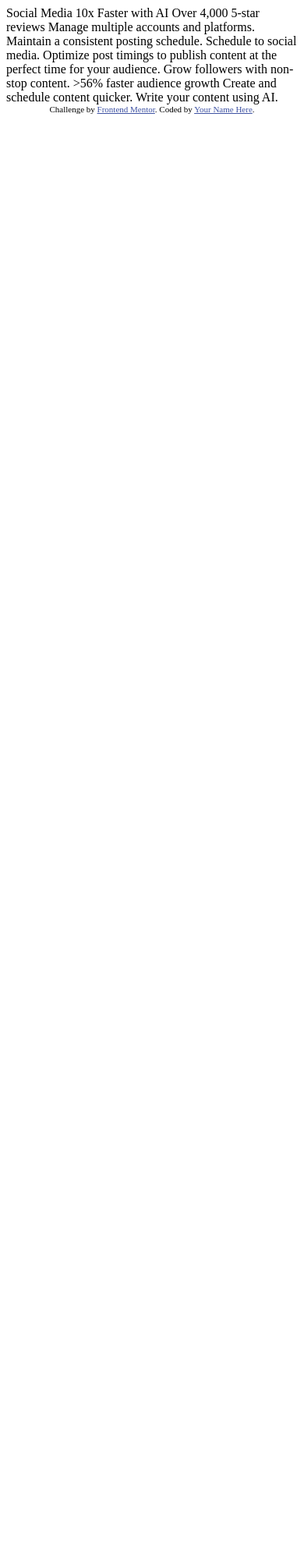
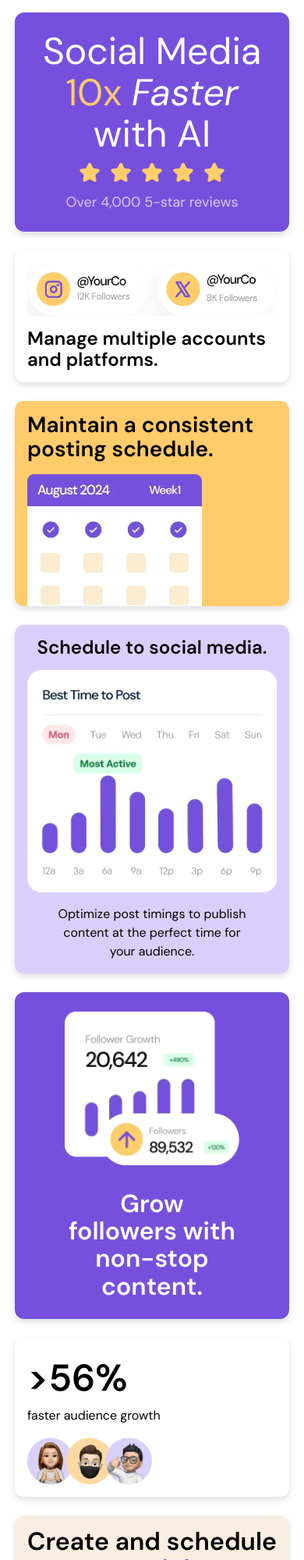
Before and after one commit to Mazz100/Bento-grid-fm, a website: page index.html in a window 390 px wide. Shown: the top 2000 px of the page at 78% size. Before the commit the page ends 844 px from the top, so only its background shows below. Drawn offline with Linux system fonts and the light colour scheme.

Commit message:
Mobile Layout

```diff
--- a/index.html
+++ b/index.html
@@ -1,42 +1,93 @@
 <!DOCTYPE html>
 <html lang="en">
+
 <head>
   <meta charset="UTF-8">
-  <meta name="viewport" content="width=device-width, initial-scale=1.0"> <!-- displays site properly based on user's device -->
+  <meta name="viewport" content="width=device-width, initial-scale=1.0">
+  <!-- displays site properly based on user's device -->
 
   <link rel="icon" type="image/png" sizes="32x32" href="./assets/images/favicon-32x32.png">
+  <link rel="stylesheet" href="build/style.css">
+
+  <!--Google fonts-->
+  <link rel="preconnect" href="https://fonts.googleapis.com">
+  <link rel="preconnect" href="https://fonts.gstatic.com" crossorigin>
+  <link
+    href="https://fonts.googleapis.com/css2?family=DM+Sans:ital,opsz,wght@0,9..40,100..1000;1,9..40,100..1000&display=swap"
+    rel="stylesheet">
 
   <title>Frontend Mentor | Bento grid</title>
 
-  <!-- Feel free to remove these styles or customise in your own stylesheet 👍 -->
-  <style>
-    .attribution { font-size: 11px; text-align: center; }
-    .attribution a { color: hsl(228, 45%, 44%); }
-  </style>
 </head>
+
 <body>
 
-  Social Media 10x Faster with AI
-  Over 4,000 5-star reviews
+  <main class="main">
+    <!-- <h1 class="visually-hidden">Social media AI assistant</h1> -->
+    <div class="card card-1">
+      <h2 class="card-1-heading">
+        Social Media <span>10x</span>
+        <i>Faster</i> with AI
+      </h2>
+      <img class="card-1-img" src="assets/images/illustration-five-stars.webp" alt="">
+      <p class="card-1-text">
+        Over 4,000 5-star reviews
+      </p>
+    </div>
 
-  Manage multiple accounts and platforms.
+    <div class="card card-2">
+      <img class="card-2-img" src="assets/images/illustration-multiple-platforms.webp" alt="">
+      <h2 class="card-2-heading">
+        Manage multiple accounts and platforms.
+      </h2>
+    </div>
 
-  Maintain a consistent posting schedule.
+    <div class="card card-3">
+      <h2 class="card-3-heading">
+        Maintain a consistent posting schedule.
+      </h2>
+      <img class="card-3-img" src="assets/images/illustration-consistent-schedule.webp" alt="">
+    </div>
 
-  Schedule to social media.
-  Optimize post timings to publish content at the perfect time for your audience.
+    <div class="card card-4">
+      <h2 class="card-4-heading">Schedule to social media.</h2>
+      <img src="assets/images/illustration-schedule-posts.webp" alt="">
+      <p class="card-4-text">Optimize post timings to publish content at the perfect time for your audience.</p>
+    </div>
 
-  Grow followers with non-stop content.
+    <div class="card card-5">
+      <img class="card-5-img" src="assets/images/illustration-grow-followers.webp" alt="">
+      <h2 class="card-5-heading">Grow followers with non-stop content.</h2>
+    </div>
 
-  >56% faster audience growth
+    <div class="card card-6">
+      <span class="card-6-span">>56%</span>
+      <p class="card-6-text">
+        faster audience growth
+      </p>
+      <img class="card-6-img" src="assets/images/illustration-audience-growth.webp" alt="">
+    </div>
 
-  Create and schedule content quicker.
+    <div class="card card-7">
+      <h2 class="card-7-heading">
+        Create and schedule content <i class="card-7-span">quicker.</i>
+      </h2>
+      <img class="card-7-img" src="assets/images/illustration-create-post.webp" alt="">
+    </div>
 
-  Write your content using AI.
+    <div class="card card-8">
+      <h2 class="card-8-heading">Write your content using AI.</h2>
+      <img class="card-8-img" src="assets/images/illustration-ai-content.webp" alt="">
+    </div>
+  </main>
 
-  <div class="attribution">
-    Challenge by <a href="https://www.frontendmentor.io?ref=challenge">Frontend Mentor</a>.
-    Coded by <a href="#">Your Name Here</a>.
-  </div>
+
+  <footer class="footer">
+    <p class="footer-text">
+      Challenge by <a class="footer-links" href="https://www.frontendmentor.io?ref=challenge">Frontend Mentor</a>.
+      Coded by <a class="footer-links" href="http://github.com/mazz100">Mazen Hassan</a>.
+    </p>
+  </footer>
 </body>
+
 </html>
--- /dev/null
+++ b/styles/reset.scss
@@ -0,0 +1,97 @@
+//CSS reset propreties
+*,
+*::before,
+*::after {
+  box-sizing: border-box;
+}
+
+*:focus {
+  outline: none;
+}
+
+/* Prevent font size inflation */
+html {
+  -moz-text-size-adjust: none;
+  -webkit-text-size-adjust: none;
+  text-size-adjust: none;
+}
+
+//Remove default margins for more control of spacings.
+body,
+h1,
+h2,
+h3,
+h4,
+p,
+figure,
+blockquote,
+dl,
+dd {
+  margin-block-end: 0;
+  margin-block-start: 0;
+  margin: 0;
+}
+
+/* Remove list styles on ul, ol elements with a list role, which suggests default styling will be removed */
+ul[role="list"],
+ol[role="list"] {
+  list-style: none;
+}
+
+/* Set core body defaults */
+body {
+  min-height: 100vh;
+  line-height: 1.5;
+}
+
+/* Set shorter line heights on headings and interactive elements */
+h1,
+h2,
+h3,
+h4,
+button,
+input,
+label {
+  line-height: 1.1;
+}
+
+/* Balance text wrapping on headings */
+h1,
+h2,
+h3,
+h4 {
+  text-wrap: balance;
+}
+
+/* A elements that don't have a class get default styles */
+a:not([class]) {
+  text-decoration-skip-ink: auto;
+  color: currentColor;
+}
+
+/* Make images easier to work with */
+img,
+picture {
+  width: 100%;
+  display: block;
+}
+
+/* Inherit fonts for inputs and buttons */
+input,
+button,
+textarea,
+select {
+  font: inherit;
+}
+
+/* Make sure textareas without a rows attribute are not tiny */
+textarea:not([rows]) {
+  min-height: 10em;
+}
+
+/* Anything that has been anchored to should have extra scroll margin */
+:target {
+  scroll-margin-block: 5ex;
+}
+
+//=============================//'
--- /dev/null
+++ b/styles/style.scss
@@ -0,0 +1,263 @@
+@use "reset.scss";
+
+//Variables
+$purple-100-card-bg: hsl(254, 88%, 90%);
+$purple-500-card-bg: hsl(256, 67%, 59%);
+$yellow-100-card-bg: hsl(31, 66%, 93%);
+$yellow-500-card-bg: hsl(39, 100%, 71%);
+$white: hsl(0, 0%, 100%);
+$black: hsl(0, 0%, 7%);
+
+@mixin Flex($direction, $align, $justify) {
+  display: flex;
+  flex-direction: $direction;
+  align-items: $align;
+  justify-content: $justify;
+}
+
+body {
+  @include Flex(column, center, center);
+  min-height: 100vh;
+  background-color: $white;
+
+  font-family: "DM Sans", sans-serif, system-ui;
+}
+
+.main {
+  @include Flex(column, center, center);
+  gap: 1.5rem;
+  max-width: 22rem;
+  margin-block: 1rem;
+}
+
+//General card styles
+.card {
+  border-radius: 12px;
+  //padding: 1.5rem;
+  box-shadow: 0 4px 8px hsla(0, 0%, 0%, 0.125);
+  width: 100%;
+
+  //headings
+  h2 {
+    font-weight: 600;
+  }
+}
+
+// card 1 style
+.card-1 {
+  @include Flex(column, center, center);
+  gap: 0.5rem;
+  background-color: $purple-500-card-bg;
+  color: $white;
+  padding: 1.5rem;
+
+  .card-1-heading {
+    text-align: center;
+    font-size: 3rem;
+    font-weight: 400;
+
+    span {
+      color: $yellow-500-card-bg;
+    }
+  }
+
+  .card-1-img {
+    max-width: 12rem;
+  }
+
+  .card-1-text {
+    opacity: 0.7;
+    font-size: 1.125rem;
+  }
+}
+
+// ============================== //
+
+// Card 2 styles
+.card-2 {
+  padding: 1rem;
+  background-color: white;
+
+  .card-2-img {
+    margin-bottom: 1rem;
+  }
+
+  .card-2-heading {
+    font-size: 1.5rem;
+    text-wrap: wrap;
+  }
+}
+
+// ============================= //
+
+// Card 3 styles
+.card-3 {
+  @include Flex(column, start, center);
+  gap: 1rem;
+  padding: 1rem;
+  padding-bottom: 0;
+  background-color: $yellow-500-card-bg;
+
+  .card-3-heading {
+    font-size: 1.75rem;
+  }
+
+  .card-3-img {
+    object-fit: cover;
+    max-width: 14rem;
+  }
+}
+
+// ============================= //
+
+// Card 4 styles
+.card-4 {
+  @include Flex(column, center, center);
+  gap: 1rem;
+  padding: 1rem;
+  background-color: $purple-100-card-bg;
+  text-align: center;
+
+  .card-4-heading {
+    font-size: 1.5rem;
+  }
+
+  .card-4-text {
+    max-width: 26ch;
+    text-wrap: pretty;
+  }
+}
+
+// ============================= //
+
+// Card 5 styles
+.card-5 {
+  @include Flex(column, center, center);
+  padding: 1.5rem;
+  background-color: $purple-500-card-bg;
+
+  .card-5-img {
+    max-width: 14rem;
+    margin-bottom: 2rem;
+  }
+
+  .card-5-heading {
+    max-width: 10ch;
+    font-size: 2rem;
+    color: white;
+    text-align: center;
+    text-wrap: wrap;
+  }
+}
+
+// ============================= //
+
+.card-6 {
+  @include Flex(column, start, center);
+  background-color: white;
+  padding: 1rem;
+
+  .card-6-span {
+    font-size: 3rem;
+    font-weight: 600;
+  }
+
+  .card-6-text {
+    margin-bottom: 1rem;
+  }
+
+  .card-6-img {
+    max-width: 10rem;
+  }
+}
+
+// ============================= //
+
+// Card 7 styles
+.card-7 {
+  background-color: $yellow-100-card-bg;
+  padding: 1rem;
+
+  .card-7-heading {
+    font-size: 2rem;
+    font-weight: 600;
+    margin-bottom: 1rem;
+
+    i {
+      color: $purple-500-card-bg;
+    }
+  }
+
+  .card-7-img {
+    max-width: 12rem;
+  }
+}
+
+// ============================= //
+
+// Card 8 styles
+.card-8 {
+  background-color: $yellow-500-card-bg;
+  padding: 1.5rem;
+
+  .card-8-heading {
+    font-size: 1.75rem;
+    font-weight: 600;
+    text-wrap: wrap;
+    margin-bottom: 1rem;
+  }
+
+  .card-8-img {
+    max-width: 14rem;
+  }
+}
+
+//Footer
+.footer {
+  width: 100%;
+  padding: 0.5rem;
+  color: $white;
+  background: linear-gradient($purple-500-card-bg 95%, $yellow-500-card-bg 5%);
+
+  .footer-text {
+    font-size: 0.875rem;
+    font-weight: 500;
+    text-align: center;
+    text-wrap: balance;
+    line-height: 2.5em;
+  }
+
+  .footer-links {
+    position: relative;
+    text-decoration: none;
+    font-weight: 600;
+    color: $yellow-500-card-bg;
+    white-space: nowrap;
+
+    &::before {
+      content: "";
+      position: absolute;
+      bottom: -3px;
+      left: 0;
+      background-color: $white;
+      width: 100%;
+      height: 2px;
+    }
+
+    &::after {
+      content: "";
+      position: absolute;
+      bottom: -3px;
+      left: 0;
+      background-color: $yellow-500-card-bg;
+      width: 0%;
+      height: 2px;
+      transition: all 0.3s ease-in-out;
+    }
+
+    &:hover::after,
+    &:focus-visible::after {
+      width: 100%;
+    }
+  }
+}
```
Also changed, not shown: package.json (added, +14 -0 lines), build/reset.css (added), build/style.css (added), design/preview.jpg (renamed from preview.jpg), 4 other files.
